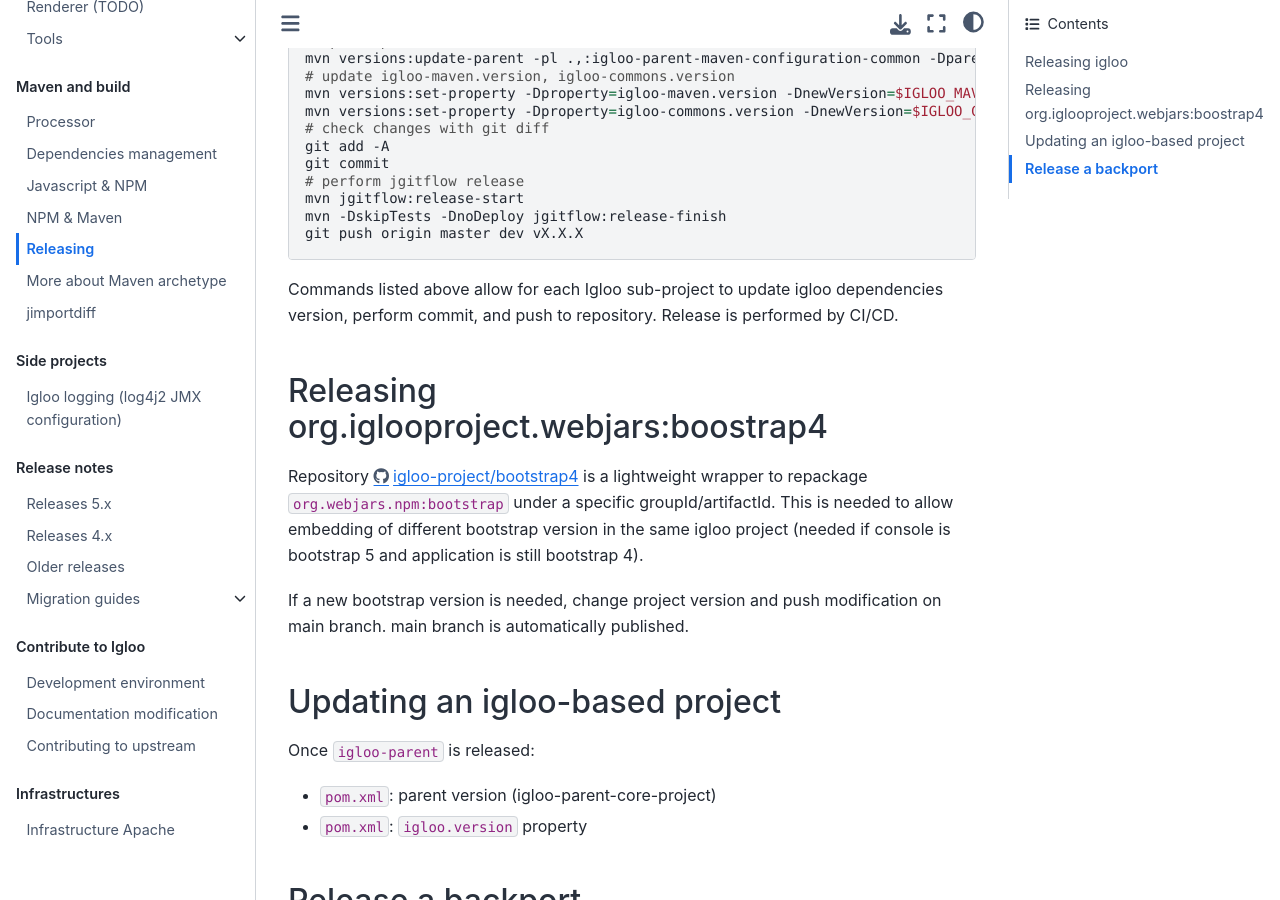
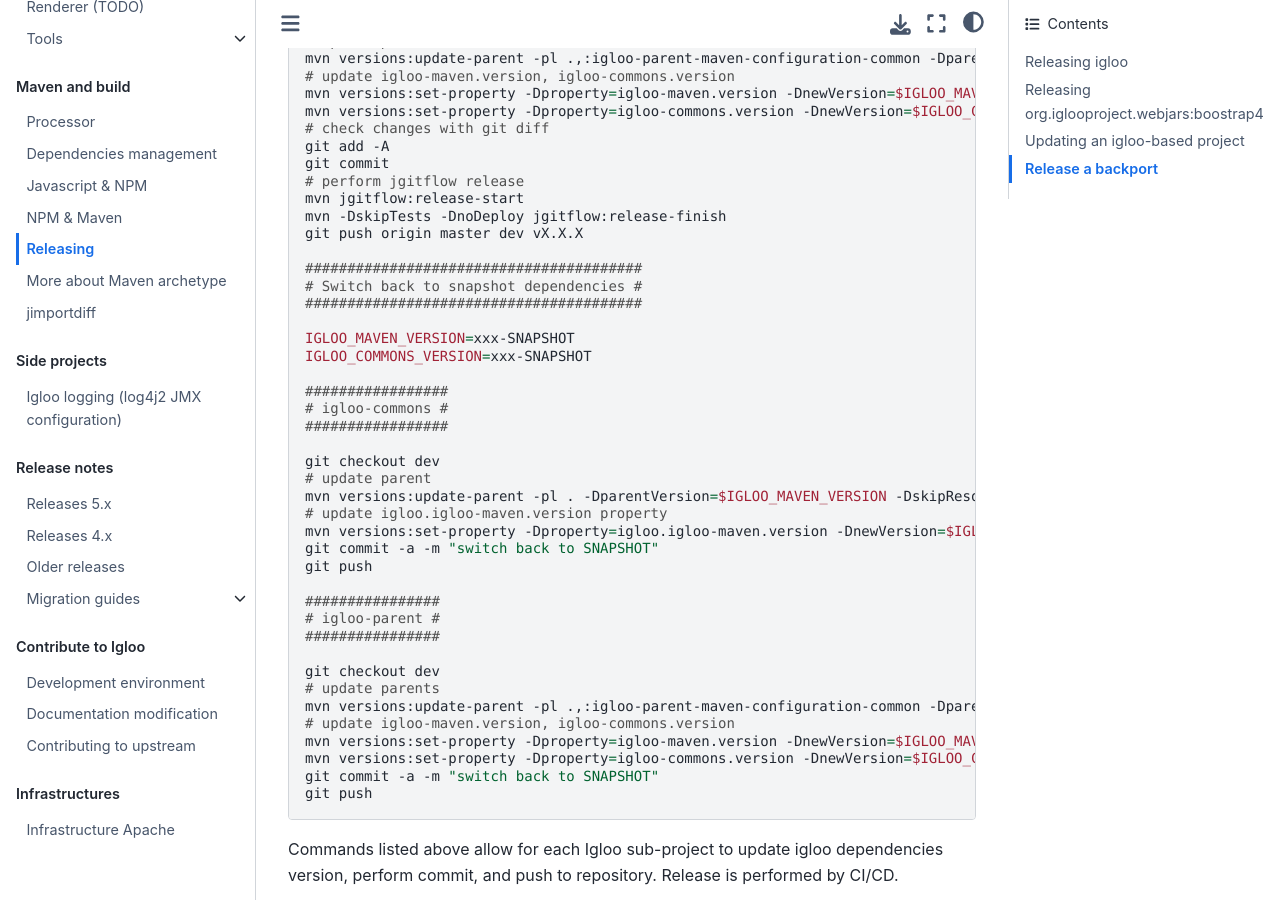
Before and after one commit to igloo-project/igloo-doc, a Sphinx documentation site: the page built from source/maven/releasing.md, in a window 1280 px wide and 900 px high, scrolled down 913 px. Built offline with Sphinx 7.4.7 and the Sphinx Book theme 1.1.4, drawn with Linux system fonts in a browser that asks for light colours.

Commit message:
releasing: add switch back to SNAPSHOT deps procedure

````diff
--- a/source/maven/releasing.md
+++ b/source/maven/releasing.md
@@ -52,6 +52,39 @@
 mvn jgitflow:release-start
 mvn -DskipTests -DnoDeploy jgitflow:release-finish
 git push origin master dev vX.X.X
+
+########################################
+# Switch back to snapshot dependencies #
+########################################
+
+IGLOO_MAVEN_VERSION=xxx-SNAPSHOT
+IGLOO_COMMONS_VERSION=xxx-SNAPSHOT
+
+#################
+# igloo-commons #
+#################
+
+git checkout dev
+# update parent
+mvn versions:update-parent -pl . -DparentVersion=$IGLOO_MAVEN_VERSION -DskipResolution -DgenerateBackupPoms=false
+# update igloo.igloo-maven.version property
+mvn versions:set-property -Dproperty=igloo.igloo-maven.version -DnewVersion=$IGLOO_MAVEN_VERSION -DprocessAllModules=true -DgenerateBackupPoms=false
+git commit -a -m "switch back to SNAPSHOT"
+git push
+
+################
+# igloo-parent #
+################
+
+git checkout dev
+# update parents
+mvn versions:update-parent -pl .,:igloo-parent-maven-configuration-common -DparentVersion=$IGLOO_MAVEN_VERSION -DskipResolution -DgenerateBackupPoms=false
+# update igloo-maven.version, igloo-commons.version
+mvn versions:set-property -Dproperty=igloo-maven.version -DnewVersion=$IGLOO_MAVEN_VERSION -DprocessAllModules=true -DgenerateBackupPoms=false
+mvn versions:set-property -Dproperty=igloo-commons.version -DnewVersion=$IGLOO_COMMONS_VERSION -DprocessAllModules=true -DgenerateBackupPoms=false
+git commit -a -m "switch back to SNAPSHOT"
+git push
+
 ```
 
 Commands listed above allow for each Igloo sub-project to update igloo dependencies version, perform commit,
````
